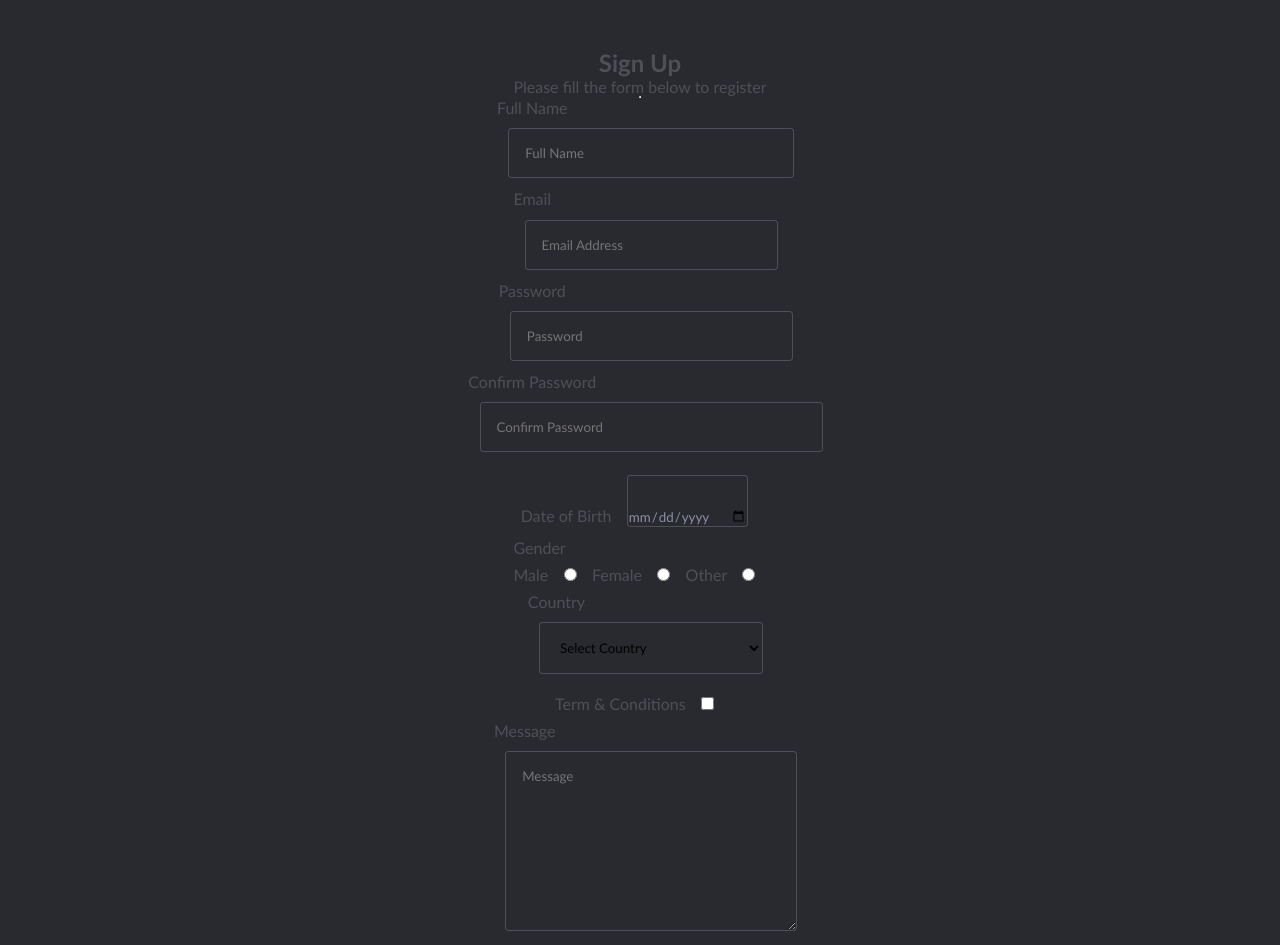
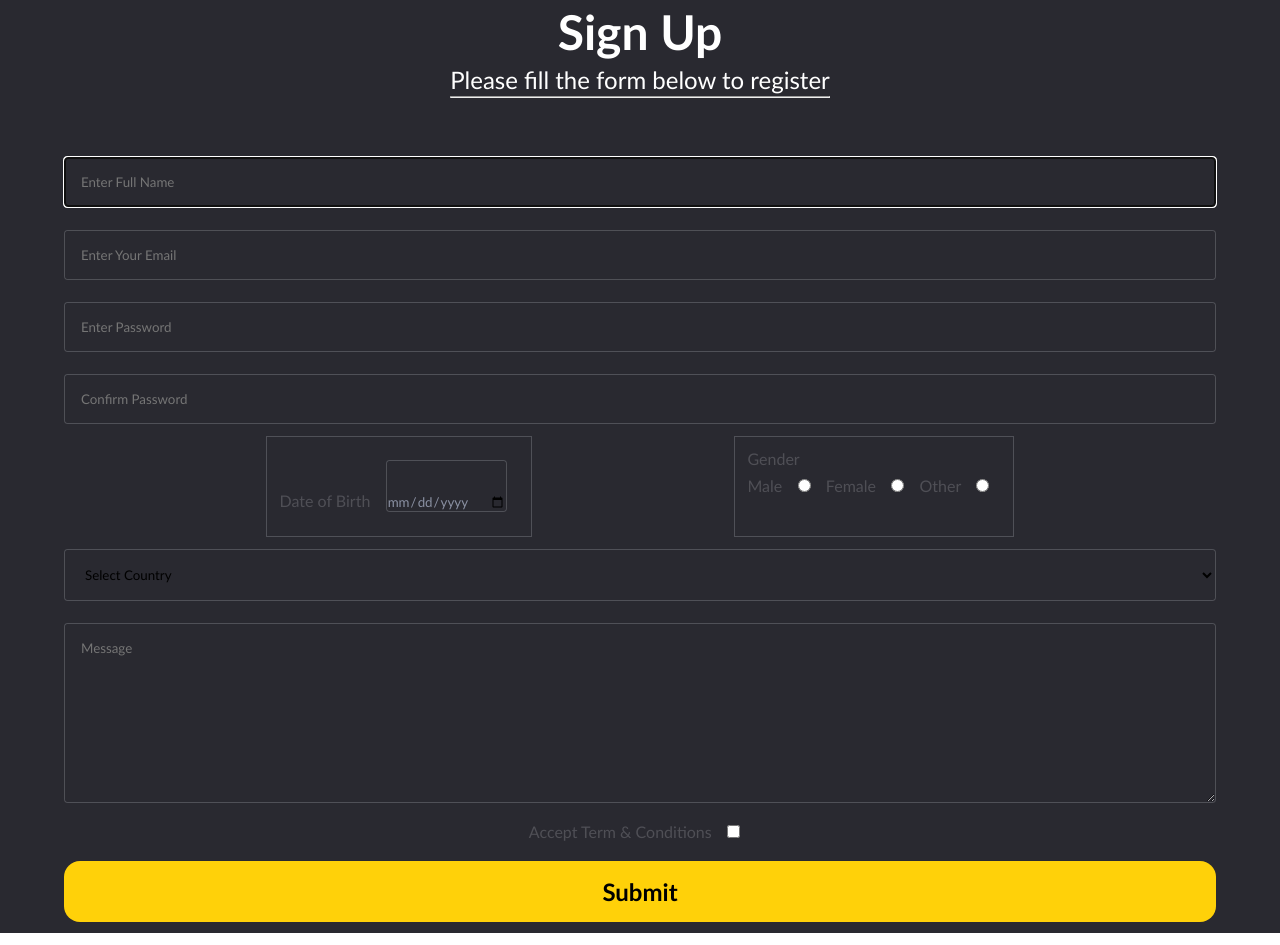
Before and after one commit to kwasi-OT/website-forms, a plain HTML site: page index.html in a window 1280 px wide. Drawn offline with Linux system fonts and the light colour scheme.

Commit message:
added more styling and made adjustments

```diff
--- a/index.html
+++ b/index.html
@@ -9,30 +9,28 @@
 </head>
 <body>
     <section class="formSection">
-        <form>
-            <div class="container">
+        <div class="info">
             <h1>Sign Up</h1>
                 <p>Please fill the form below to register</p>
                 <hr>
-                <div>
-                    <label for="fname">Full Name</label>
-                    <input type="text" placeholder="Full Name" name="fname" id="fname" required>
         </div>
-                <div>
-                    <label for="email">Email</label>
-                    <input type="text" placeholder="Email Address" name="email" id="email" required>
-                </div>
-                <div>
-                    <label for="password">Password</label>
-                    <input type="password" placeholder="Password" name="password" id="password" required>
-                </div>
-                <div>
-                    <label for="cpassword">Confirm Password</label>
+        <form class="form">
+            <div class="container">
+                <label for="fname" class="sr-only">Full Name</label>
+                <input type="text" placeholder="Enter Full Name" name="fname" id="fname" required autofocus>
+
+                <label for="email" class="sr-only">Email</label>
+                <input type="text" pattern="[^ @]*@[^ @]*" placeholder="Enter Your Email" name="email" id="email" required>
+
+                <label for="password" class="sr-only">Password</label>
+                <input type="password" placeholder="Enter Password" name="password" id="password" required>
+
+                <label for="cpassword" class="sr-only">Confirm Password</label>
                 <input type="password" placeholder="Confirm Password" name="cpassword" id="cpassword" required>
-                </div>
+                <div class="date-gender">
                     <div>
                         <label for="bdate">Date of Birth</label>
-                    <input type="date" placeholder="Date of Birth" name="bdate" id="bdate" required>
+                        <input type="date" name="bdate" id="bdate" required>
                     </div>
                     <div>
                         <p>Gender</p>
@@ -43,8 +41,8 @@
                         <label for="other">Other</label>
                         <input type="radio" name="gender" id="other" required>
                     </div>
-                <div>
-                    <label for="country">Country</label>
+                </div>
+                <label for="country" class="sr-only">Country</label>
                     <select name="country" id="country" required>
                         <option value="select country">Select Country</option>
                         <option value="ghana">Ghana</option>
@@ -53,15 +51,14 @@
                         <option value="south africa">South Africa</option>
                         <option value="uganda">Uganda</option>
                     </select>
-                </div>
-                <div>
-                    <label for="tandc">Term & Conditions</label>
+
+                <label for="msg" class="sr-only">Message</label>
+                <textarea name="msg" id="msg" placeholder="Message" required></textarea>
+                <p>
+                    <label for="tandc">Accept Term & Conditions</label>
                     <input type="checkbox">
-                </div>
-                <div>
-                    <label for="msg">Message</label>
-                    <textarea name="msg" id="msg" placeholder="Message" required></textarea>
-                </div>
+                </p>
+                <input type="submit" class="btn">
             </div>
         </form>
     </section>
```
Lines whose indentation alone changed are shown as unchanged.
